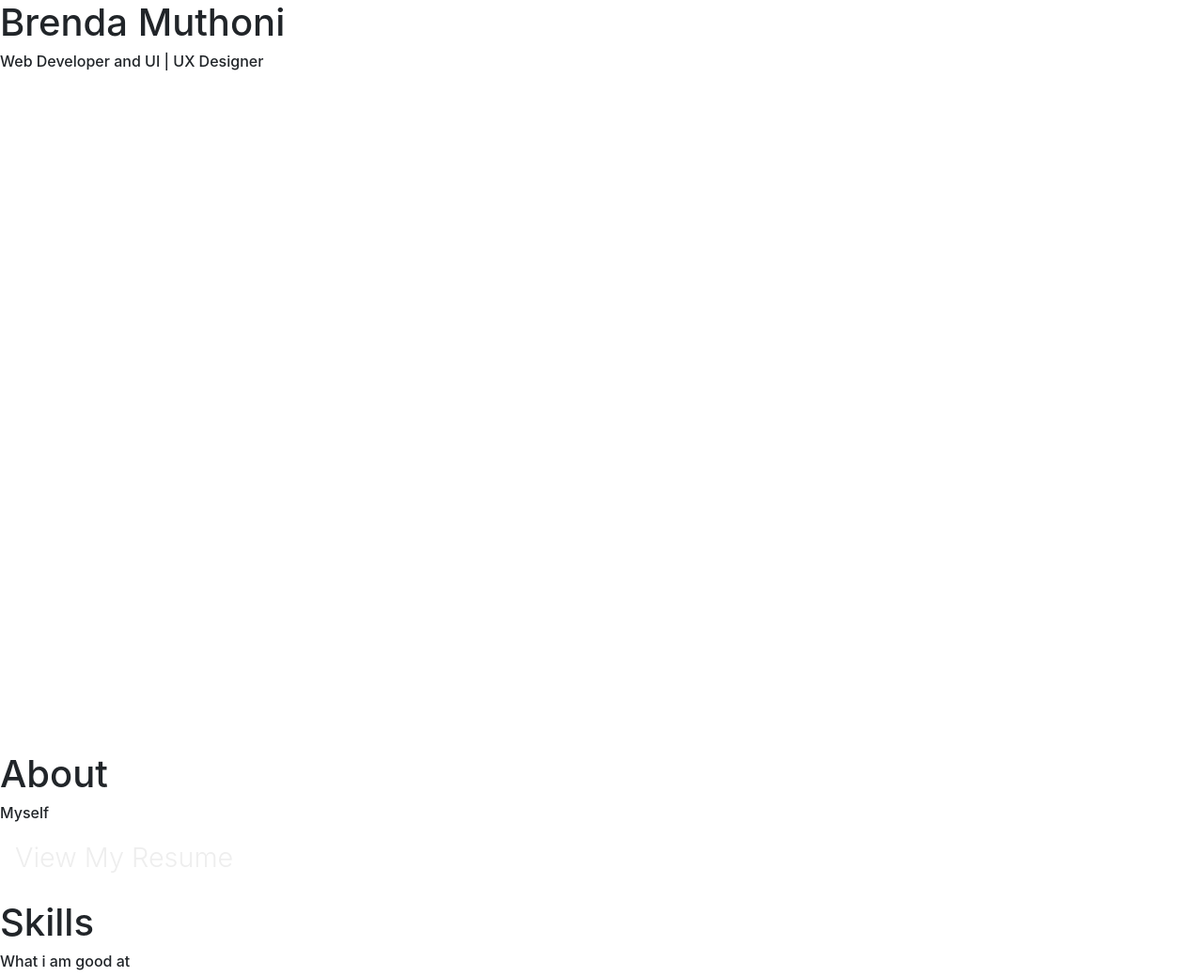
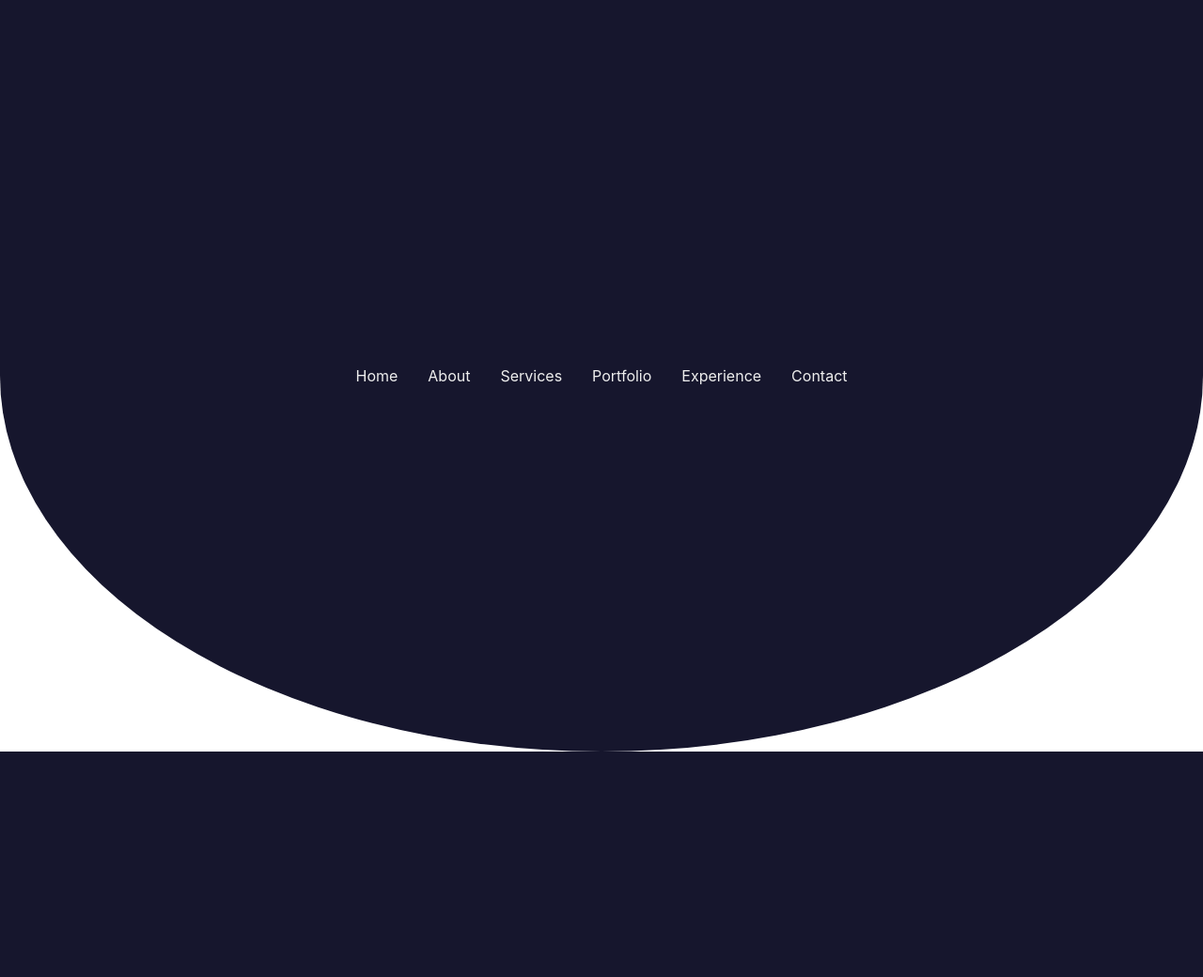
Before and after one commit to Brenda-M/personal-portfolio-with-django, a Django app: page / in a window 1280 px wide. Shown: the top 1040 px of the page at 94% size. After the commit the page ends 800 px from the top, so only its background shows below. Run offline with Django 3.2, Linux system fonts and the light colour scheme; data that the repository does not hold is empty; some libraries are stand-ins or nearby versions.

Commit message:
align navlist to the center

```diff
--- a/static/css/main.css
+++ b/static/css/main.css
@@ -32,7 +32,7 @@
 .top-nav{
   width: 100%;
   height: 100vh;
-  top: -100vh;
+  /* top: -100vh; */
   z-index: 2;
   position: fixed;
   background-color: #16162d;
@@ -40,3 +40,12 @@
   border-bottom-left-radius: 100% ;
   transition: all 650ms cubic-bezier(1, 0, 0, 1)
 }
+
+.nav-list{
+  list-style: none;
+  width: 100%;
+  height: 100%;
+  display: flex;
+  justify-content:center;
+  align-items: center;
+}
```
